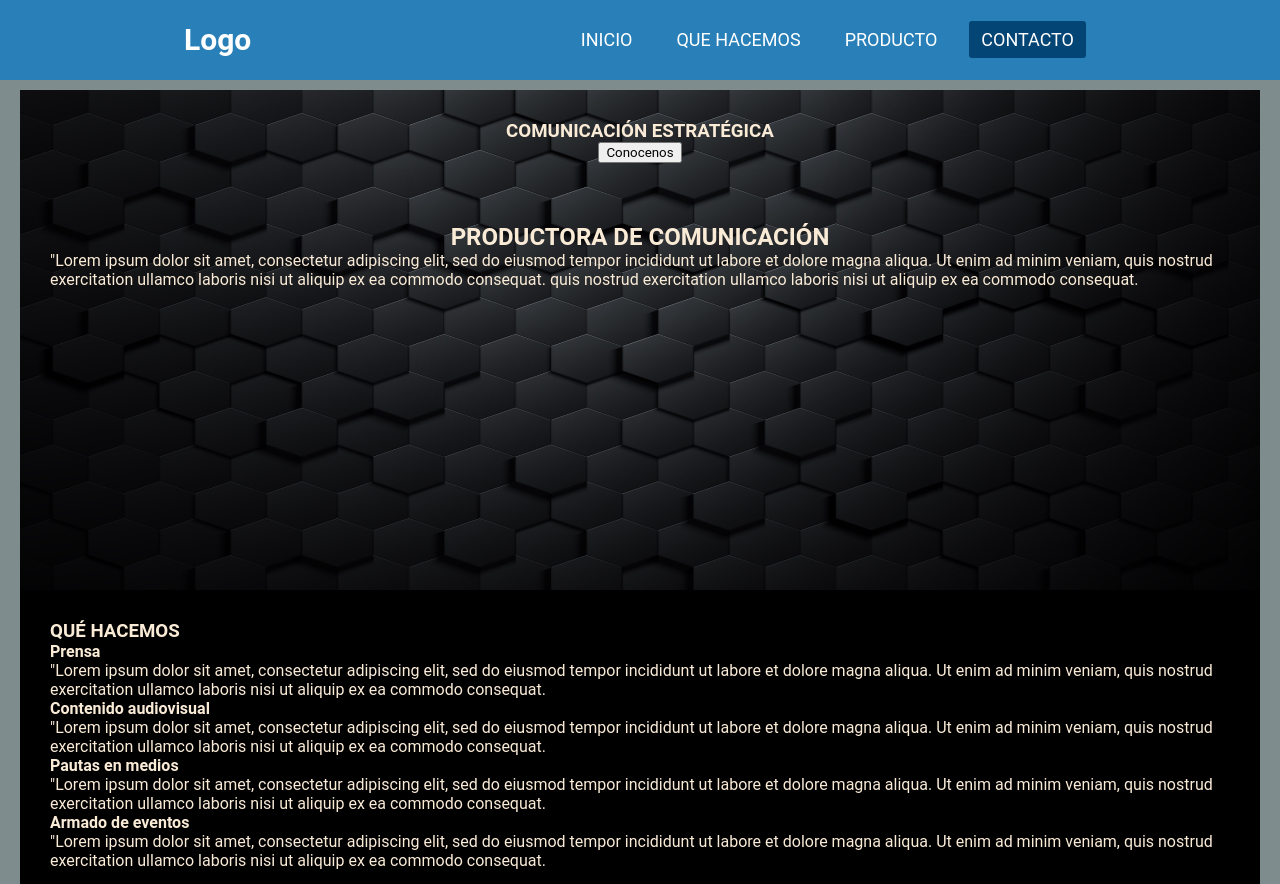
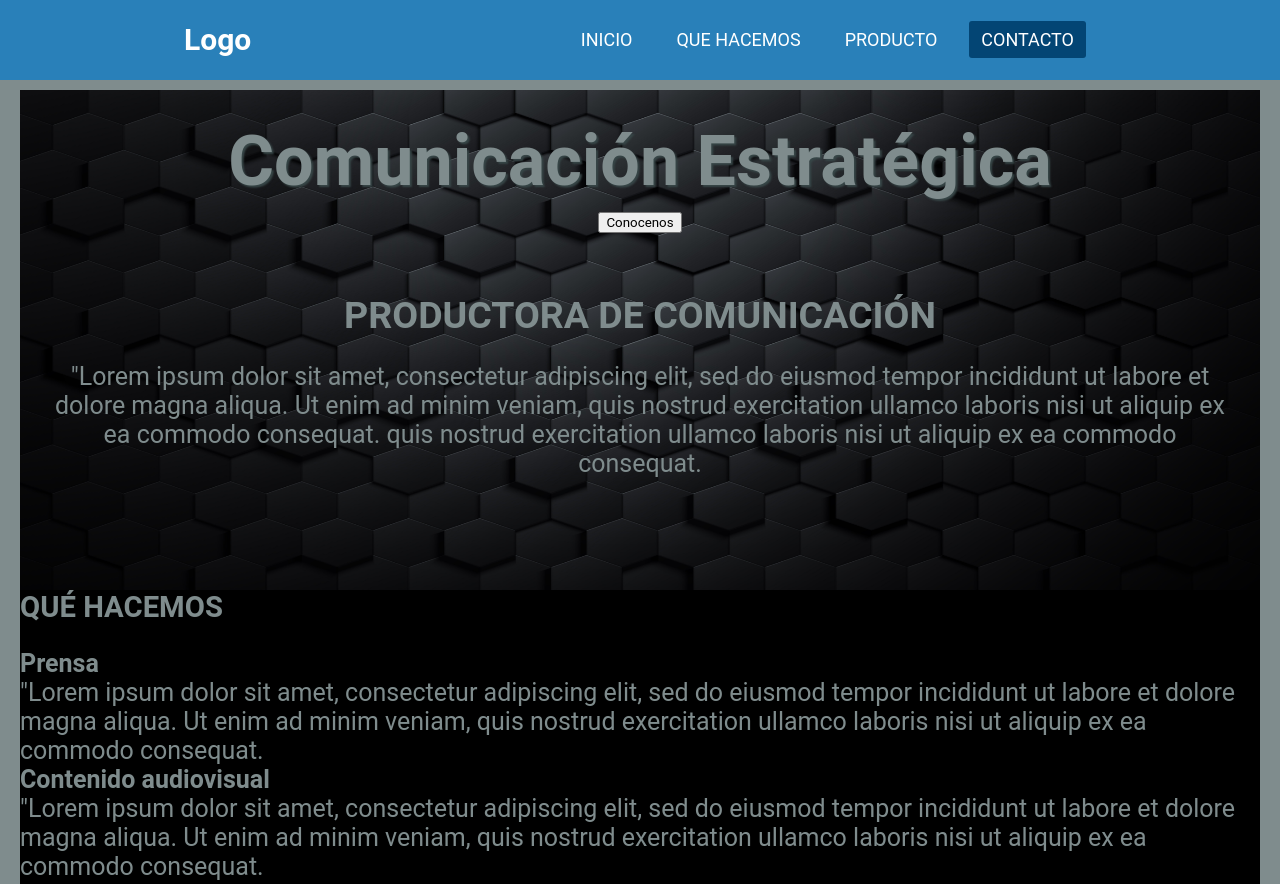
Before and after one commit to tomas-coding/Agencia-de-comunicaci-n-pol-tica, a plain HTML site: page root/index.html in a window 1280 px wide. Shown: the top 884 px of the page. Drawn offline with Linux system fonts and the light colour scheme; a script that the page names is missing.

Commit message:
update css

```diff
--- a/root/index.html
+++ b/root/index.html
@@ -47,14 +47,14 @@
     <!-- MAIN -->
     <main>
       <section>
-      <article class="principal flex">
-        <h1>COMUNICACIÓN ESTRATÉGICA</h1>
+      <article class="principal title flex">
+        <h1>Comunicación Estratégica</h1>
 
         <button>Conocenos</button>
       </article>
 
-      <article class="principal flex">
-        <h2>PRODUCTORA DE COMUNICACIÓN</h2>
+      <article class="principal card_productora flex">
+        <h2 class="padding">PRODUCTORA DE COMUNICACIÓN</h2>
         <p>
           "Lorem ipsum dolor sit amet, consectetur adipiscing elit, sed do
           eiusmod tempor incididunt ut labore et dolore magna aliqua. Ut enim ad
@@ -82,7 +82,7 @@
      QUE HACEMOS-->
 
     <section id="que_hacemos">
-      <h3>QUÉ HACEMOS</h3>
+      <h3 class="padding">QUÉ HACEMOS</h3>
       <article>
         <h4>Prensa</h4>
         <p>
--- a/root/styles/styles.css
+++ b/root/styles/styles.css
@@ -20,7 +20,7 @@ body {
   background-repeat: no-repeat;
   background-size: 100% 100%;
   height: 500px;
-  color: antiquewhite;
+  color: #c0392b;
 }
 .header {
   background-color: #2980b9;
@@ -146,24 +146,42 @@ body {
   }
 }
 
+h1 {
+  font-size: 70px;
+  padding-bottom: 10px;
+  color: #7f8c8d;
+  text-shadow: 2px 2px 2px #374647;
+  text-align: center;
+}
 .principal {
 /* flex-wrap: nowrap; */
 flex-direction: column;
 align-items: center;
 padding: 30px;
+color: #7f8c8d;
+/* font-size: 30px; */
+}
+
+.card_productora {
+font-size: 25px;
+text-align: center;
+}
+
+.padding {
+  padding-bottom: 25px;
 }
 
 #que_hacemos {
 background-color: black;
 flex-direction: column;
 align-items: center;
-padding: 30px;
-color: antiquewhite;
+color: #7f8c8d;
+font-size: 25px;
 }
 /* estilos para header en efecto scroll */
 header.small {
   background-color: #7f8c8d;
-  font-size: 20px;
+  font-size: 10px;
 }
 /* estilos para para card de quien somos */
 .card_about_us{
```
